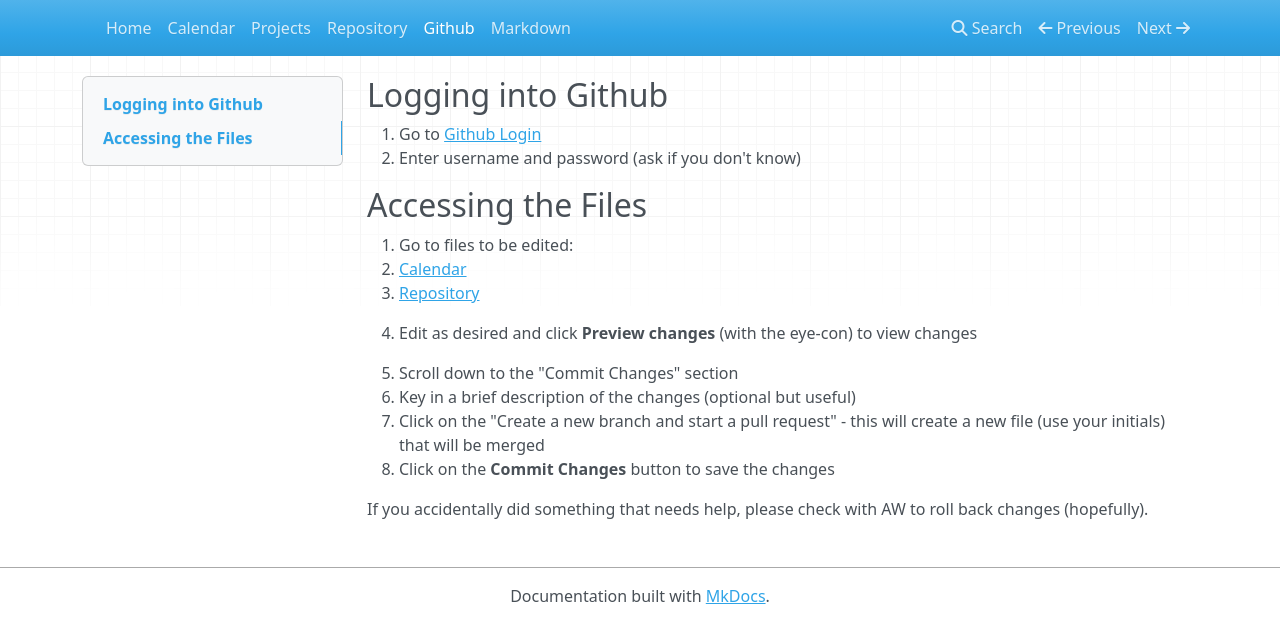
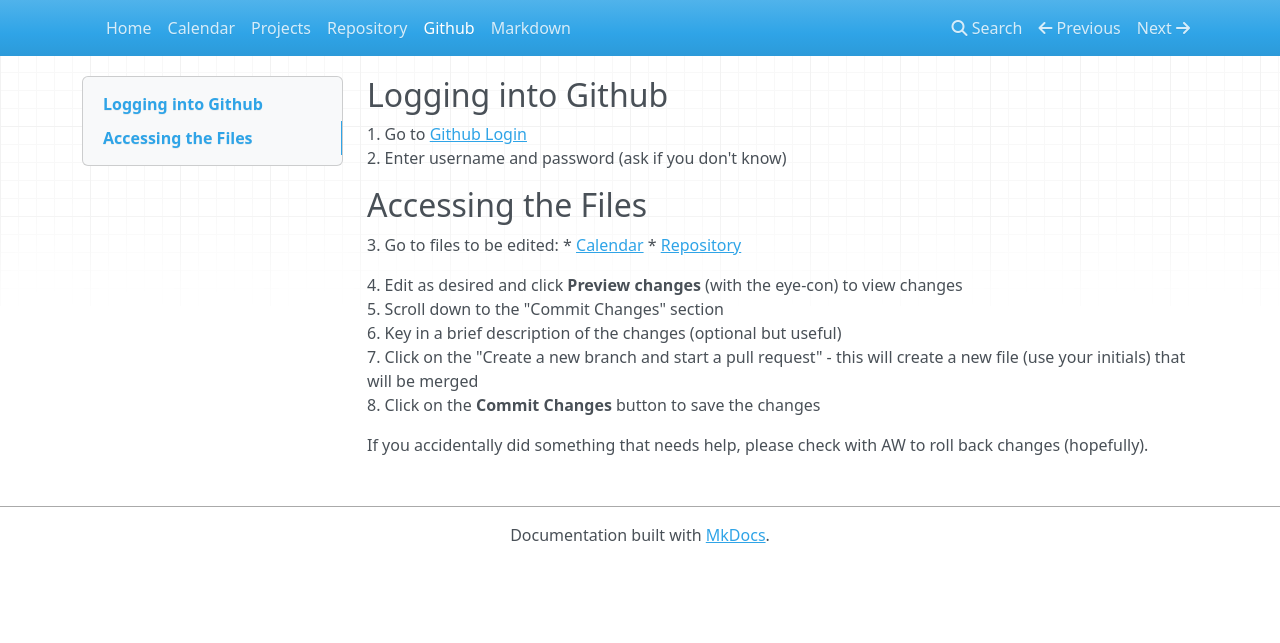
Before and after one commit to lod-online/collab, an MkDocs documentation site: the page built from docs/github.md, in a window 1280 px wide. Shown: the top 643 px of the page. Built offline with MkDocs 1.6.1, drawn with Linux system fonts in a browser that asks for light colours; nearby versions of some CDN libraries.

Commit message:
Update github.md

```diff
--- a/docs/github.md
+++ b/docs/github.md
@@ -1,18 +1,18 @@
 ## Logging into Github
 
-1. Go to [Github Login](https://www.github.com/login/)
-2. Enter username and password (ask if you don't know)
+  1\. Go to [Github Login](https://www.github.com/login/)<br>
+  2\. Enter username and password (ask if you don't know)
 
 ## Accessing the Files
 
-3. Go to files to be edited:
+  3\. Go to files to be edited:
    * <a href="https://github.com/lod-online/collab/edit/master/docs/calendar.md" target="new">Calendar</a>
    * <a href="https://github.com/lod-online/collab/edit/master/docs/repository.md" target="new">Repository</a>
 
-4. Edit as desired and click **Preview changes** (with the eye-con) to view changes
-5. Scroll down to the "Commit Changes" section
-6. Key in a brief description of the changes (optional but useful)
-7. Click on the "Create a new branch and start a pull request" - this will create a new file (use your initials) that will be merged
-8. Click on the **Commit Changes** button to save the changes
+  4\. Edit as desired and click **Preview changes** (with the eye-con) to view changes<br>
+  5\. Scroll down to the "Commit Changes" section<br>
+  6\. Key in a brief description of the changes (optional but useful)<br>
+  7\. Click on the "Create a new branch and start a pull request" - this will create a new file (use your initials) that will be merged<br>
+  8\. Click on the **Commit Changes** button to save the changes<br>
 
 If you accidentally did something that needs help, please check with AW to roll back changes (hopefully).
```
